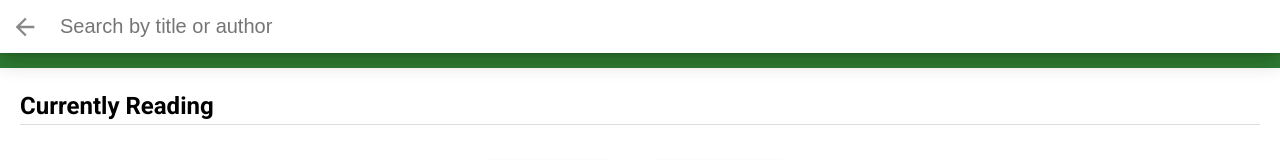
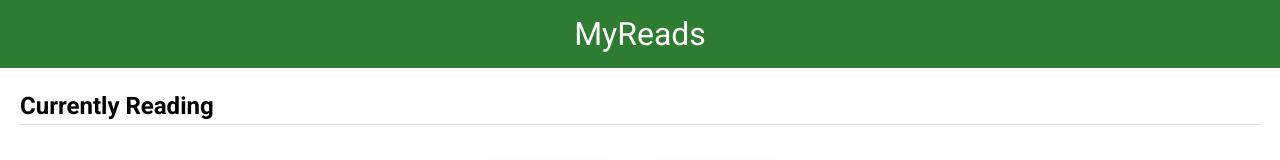
Before and after one commit to ChristianAEDev/react-nanodegree-project-myreads, a React (Create React App) app: page / in a window 1280 px wide. Shown: the top 160 px of the page. Built offline with nearby package versions, Linux system fonts and the light colour scheme; grey boxes are pictures that could not be loaded.

Commit message:
Setup routing

```diff
--- a/package.json
+++ b/package.json
@@ -2,7 +2,8 @@
   "dependencies": {
     "prop-types": "^15.5.8",
     "react": "^15.5.4",
-    "react-dom": "^15.5.4"
+    "react-dom": "^15.5.4",
+    "react-router-dom": "^4.1.2"
   },
   "devDependencies": {
     "react-scripts": "0.9.5"
--- a/src/App.js
+++ b/src/App.js
@@ -1,4 +1,5 @@
 import React from 'react'
+import { Route } from "react-router-dom";
 import Shelf from "./components/shelf";
 import Search from "./components/search";
 import * as BooksAPI from './BooksAPI'
@@ -28,6 +29,8 @@
   render() {
     return (
       <div className="app">
+        <Route exact path="/" render={({ history }) => (
+          <div>
             <div className="list-books">
               <div className="list-books-title">
                 <h1>MyReads</h1>
@@ -44,11 +47,15 @@
                 books={this.state.books.filter(book => book.shelf === SHELF_READ)}
                 shelfTitle="Read"
               />
-          <Search />
             </div>
             <div className="open-search">
-          <a onClick={() => console.log("open search")}>Add a book</a>
+              <a onClick={() => history.push("/search")}>Add a book</a>
             </div>
+          </div>
+        )} />
+        <Route path="/search" render={() => (
+          <Search />
+        )} />
       </div>
     )
   }
--- a/src/index.js
+++ b/src/index.js
@@ -1,6 +1,11 @@
 import React from 'react'
 import ReactDOM from 'react-dom'
+import { BrowserRouter } from "react-router-dom"
 import App from './App'
 import './index.css'
 
-ReactDOM.render(<App />, document.getElementById('root'))
+ReactDOM.render(
+    <BrowserRouter>
+        <App />
+    </BrowserRouter>,
+    document.getElementById('root'))
```
Also changed, not shown: 1 other file (tests, documents, lock files or other folders). Lines whose indentation alone changed are shown as unchanged.
